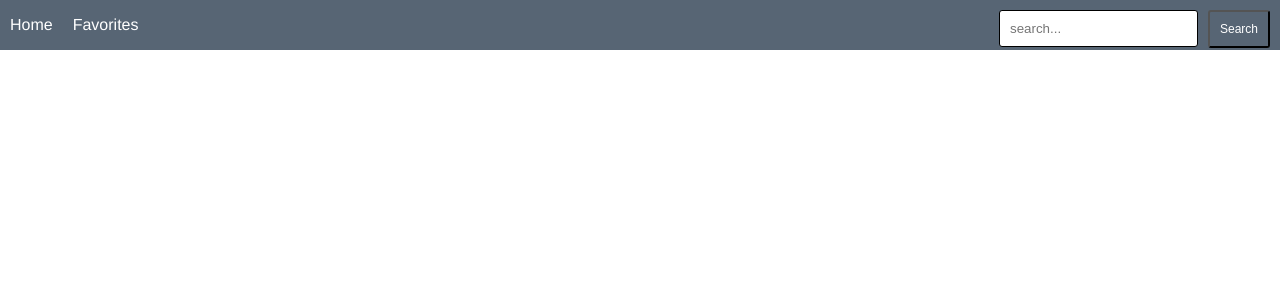
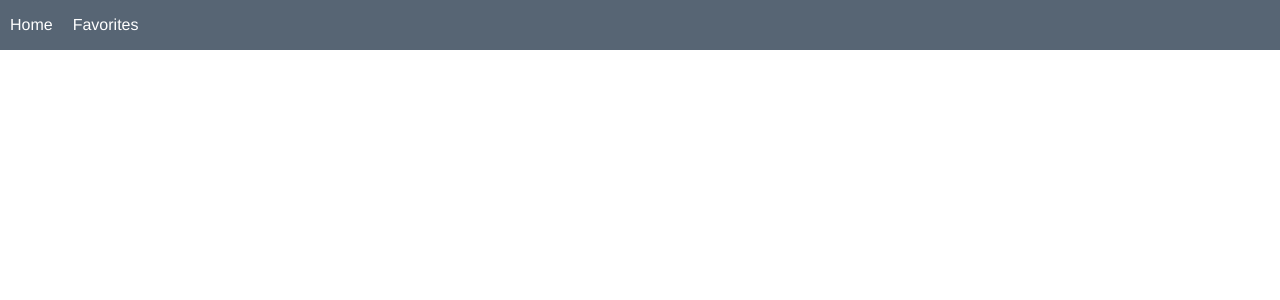
Before and after one commit to Zenika/tv-show-library, a Vue app: page / in a window 1280 px wide. Shown: the top 300 px of the page. Built offline with nearby package versions, Linux system fonts and the light colour scheme.

Commit message:
remove serach from navbar

```diff
--- a/src/App.vue
+++ b/src/App.vue
@@ -7,10 +7,6 @@
         <li>Home</li>
         <li>Favorites</li>
       </ul>
-      <div class="navbar__search">
-        <input type="text" placeholder="search...">
-        <button>Search</button>
-      </div>
     </div>
   </div>
 </template>
@@ -57,27 +53,6 @@ export default {
   padding: 0 10px;
 }
 
-.navbar__search {
-  padding-top: 10px;
-}
-
-.navbar__search input {
-  /* margin-left: 10px; */
-  padding: 10px;
-  background: none;
-  background-color: white;
-  border-radius: 3px;
-  border: solid 1px black;
-}
-
-.navbar__search button {
-  margin: 0 10px;
-  padding: 10px;
-  background: none;
-  border-radius: 3px;
-  font-size: 12px;
-  color: white;
-}
 body {
   margin: 0;
 }
```
